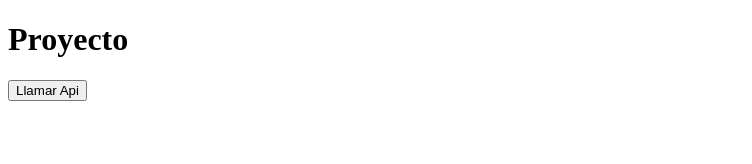
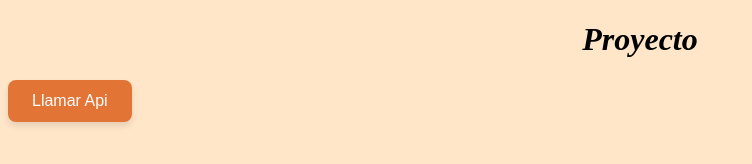
Before and after one commit to JoseLopez42/appi, a plain HTML site: page index.html in a window 1280 px wide. Shown: the whole page, without its empty margins (0-752 px from the left). Drawn offline with Linux system fonts and the light colour scheme.

Commit message:
cuarta edicion

```diff
--- a/index.html
+++ b/index.html
@@ -3,6 +3,7 @@
 <head>
     <meta charset="UTF-8">
     <meta name="viewport" content="width=device-width, initial-scale=1.0">
+    <link rel="stylesheet" href="style.css">
     <title>Document</title>
 </head>
 <body>
--- a/script.js
+++ b/script.js
@@ -4,8 +4,7 @@ async function getEmoji() {
     animeList = ""
     emoji.data.forEach(anime => {
         animeList += `<h3>${anime.synopsis}</h3>
-                    <img src="${anime.images.jpg.large_image_url}" alt="">
-                     <button onclick ="saludar('${anime.synopsis}')">Saludar </button>`
+                    <img src="${anime.images.jpg.large_image_url}" alt="">`
     });
     console.log(animeList)
 
--- a/style.css
+++ b/style.css
@@ -1,5 +1,9 @@
+body{
+    background-color: rgba(255, 192, 116, 0.384);
+}
+
 img{
-    box-shadow: 0px 0px 8px 8px #924b4b98;
+    box-shadow: 0px 0px 8px 15px #924b4b98;
 }
 
 button{
@@ -19,3 +23,19 @@ h1{
     flex-direction: column;
     align-items: center;
 }
+
+button {
+  background-color: #e27535;       /* Color de fondo verde */
+  color: white;                    /* Color del texto blanco */
+  padding: 12px 24px;              /* Espaciado interno */
+  font-size: 16px;                 /* Tamaño de fuente */
+  border: none;                    /* Sin borde */
+  border-radius: 8px;              /* Bordes redondeados */
+  cursor: pointer;                 /* Cursor tipo mano */
+  box-shadow: 0 4px 6px rgba(0, 0, 0, 0.1); /* Sombra sutil */
+  transition: background-color 0.3s ease;
+}
+
+button:hover {
+  background-color: #c93b3b;       /* Color al pasar el mouse */
+}
```
